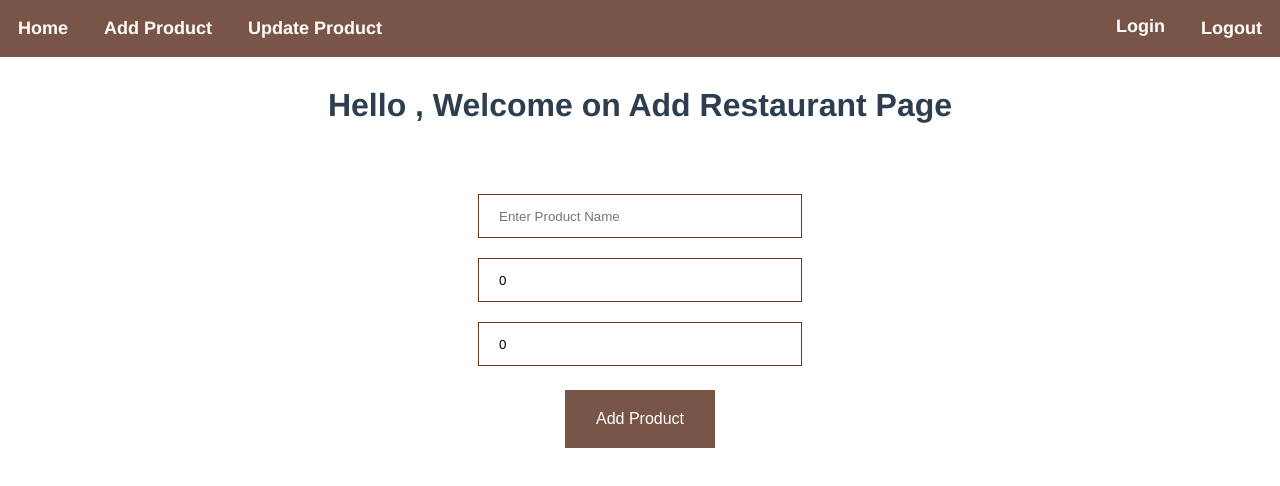
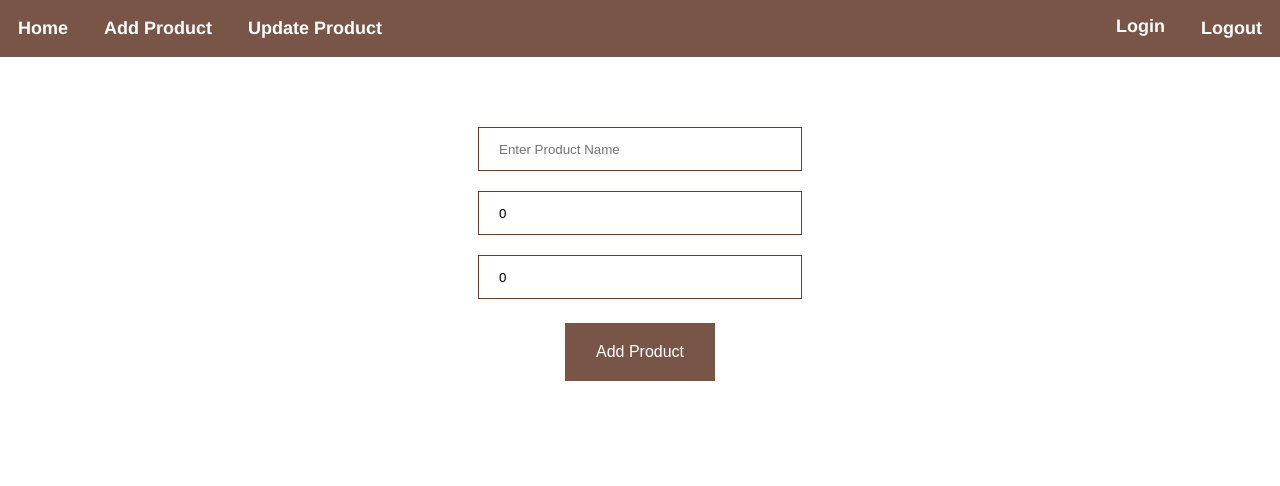
Before and after one commit to eugeneegbe/manage-resto, a Vue app: page /add in a window 1280 px wide. Shown: the top 486 px of the page. Built offline with nearby package versions, Linux system fonts and the light colour scheme; sample sign-in values are in the browser's storage.

Commit message:
Removed ununsed property name in add prod

```diff
--- a/src/components/AddProduct.vue
+++ b/src/components/AddProduct.vue
@@ -1,6 +1,5 @@
 <template>
     <ResHeader />
-    <h1>Hello {{ name }}, Welcome on Add Restaurant Page</h1>
     <form class="add">
         <input type="text" name="name" placeholder="Enter Product Name"  v-model="restaurant.name"/>
         <input type="number" name="stock" placeholder="Amount in Stock" v-model="restaurant.stock"/>
@@ -28,7 +27,7 @@ export default {
     },
     methods: {
         addRestaurant(){
-
+            console.log(this.res)
         }
     },
     mounted() {
```
